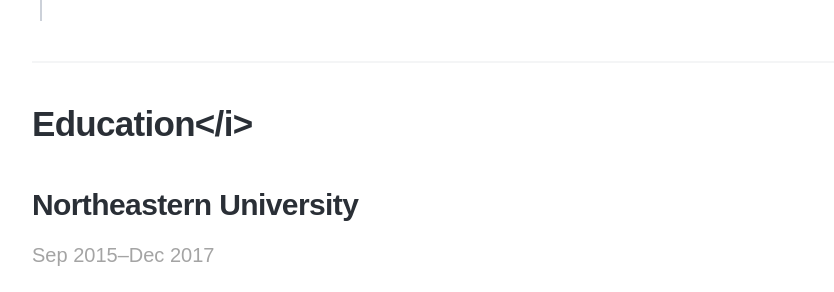
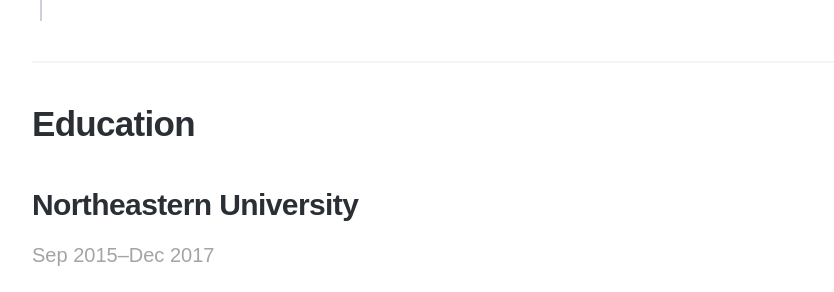
Before and after one commit to emilyrushton/emilyrushton.github.io, a Jekyll site: the page built from _pages/about.md, in a window 1280 px wide and 900 px high, scrolled down 3716 px. Shown: the part 156-448 px from the top of the window, without its empty margins (138-972 px from the left). Built offline with Jekyll 4.4.1, drawn with Linux system fonts in a browser that asks for light colours; nearby versions of some CDN libraries; some web fonts are replaced.

```diff
--- a/_pages/about.md
+++ b/_pages/about.md
@@ -141,7 +141,7 @@ featured_image: /images/demo/about.jpg
 </div>
 <hr>
 <div>
-   <h2>Education</i></h2>
+   <h2>Education</h2>
    <h3>Northeastern University</h3>
    <p class="date">Sep 2015–Dec 2017</p>
    <p>Master of Science: Technical Communication, Computer Industry Writing Concentration</p>
```
